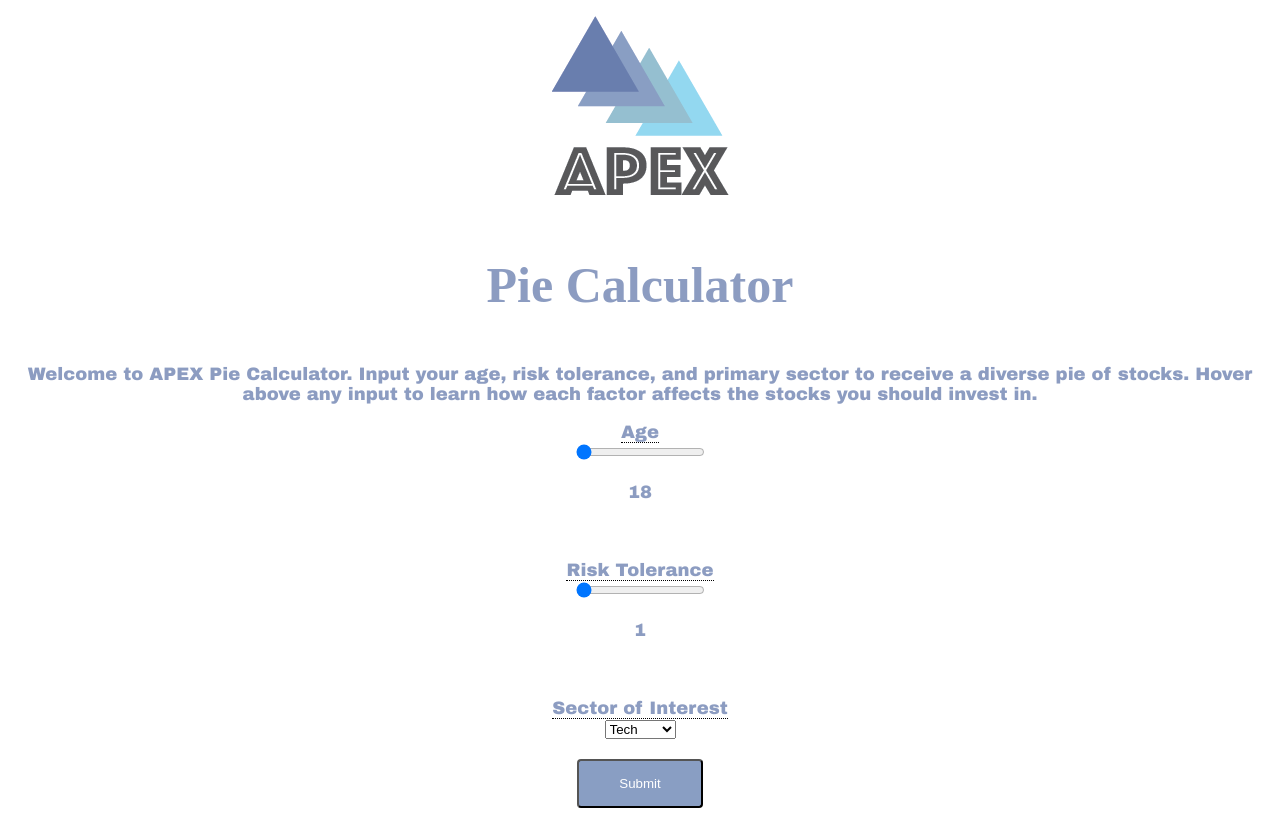
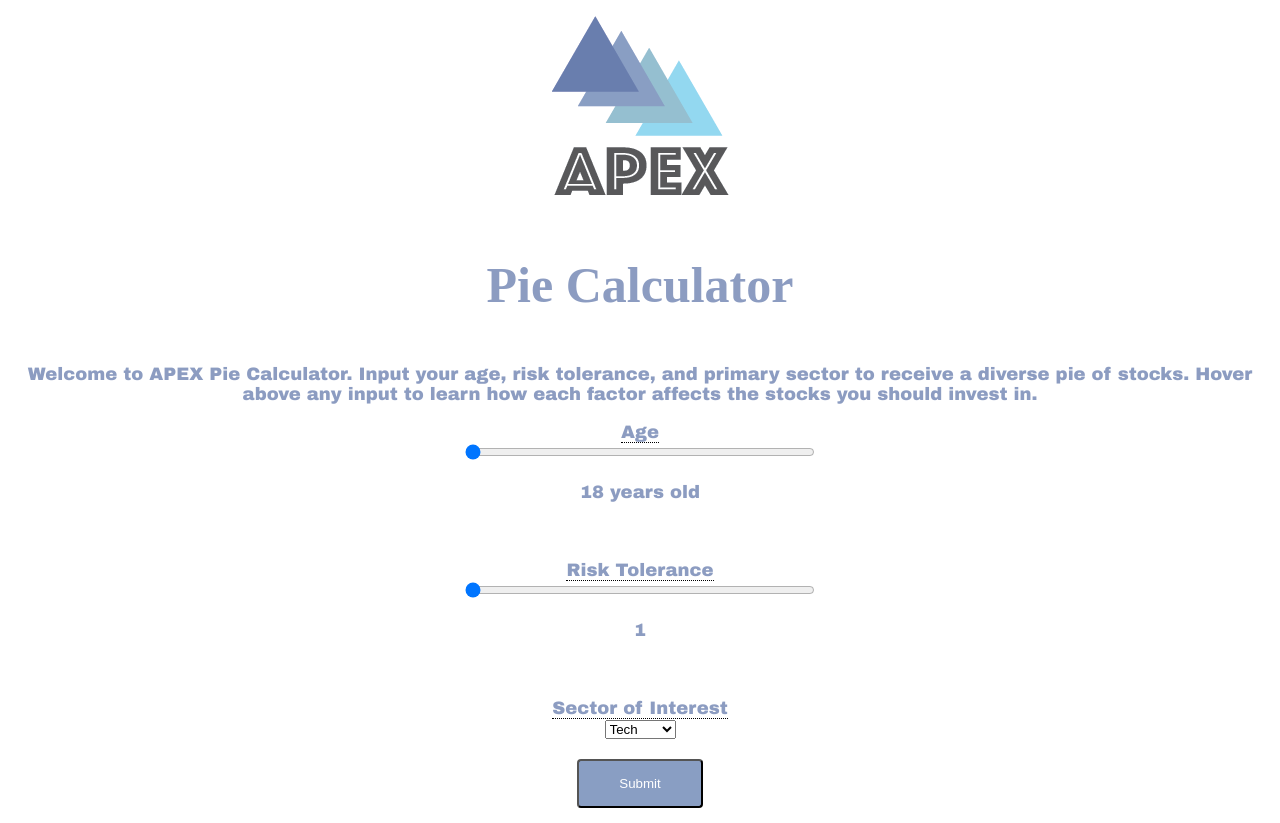
Before and after one commit to adithyasolai/apex-pies, a React (Vite) app: page / in a window 1280 px wide. Built offline with nearby package versions, Linux system fonts and the light colour scheme.

Commit message:
make slider longer

```diff
--- a/src/UserForm.js
+++ b/src/UserForm.js
@@ -64,7 +64,7 @@ class UserForm extends Component {
               <div className="slidecontainer">
                 <input onChange={(e) => this.setState({ age: e.target.value })} type="range" min="18" max="75"
                 value={this.state.age} className="slider" id="myRange"></input>
-                <p>{this.state.age}</p>
+                <p>{this.state.age +" years old"}</p>
               </div>
             </label>
 
--- a/src/style.css
+++ b/src/style.css
@@ -86,3 +86,9 @@ h2{
   color: rgba(255, 255, 255, 1);
   box-shadow: 0 5px 15px rgba(12, 130, 220, 0.783);
 }
+
+.slider {
+  position: relative;
+  width: 350px;
+
+}
```
